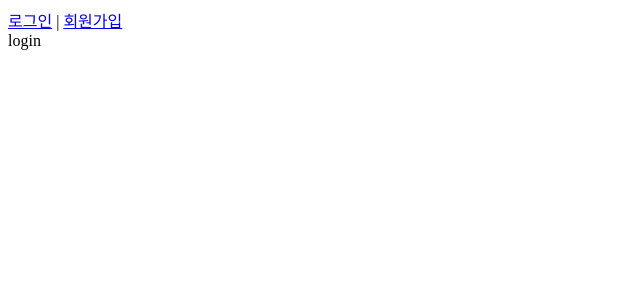
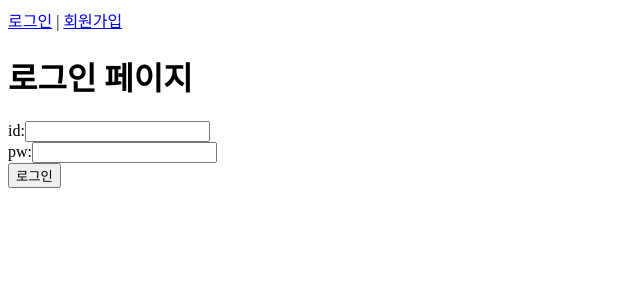
Before and after one commit to twosom/vue-master, a Vue app: page /login in a window 1280 px wide. Shown: the top 300 px of the page, without its empty margins (0-640 px from the left). Built offline with nearby package versions, Linux system fonts and the light colour scheme.

Commit message:
Login API 구현

```diff
--- a/src/api/index.js
+++ b/src/api/index.js
@@ -8,6 +8,11 @@ function registerUser(userData) {
     return instance.post('signup', userData);
 }
 
+function loginUser(userData) {
+    return instance.post('login', userData);
+}
+
 export {
-    registerUser
+    registerUser,
+    loginUser,
 };
--- /dev/null
+++ b/src/components/LoginForm.vue
@@ -0,0 +1,51 @@
+<template>
+  <form @submit.prevent="submitForm">
+    <div>
+      <label for="username">id:</label>
+      <input type="text" id="username" v-model="username">
+    </div>
+
+    <div>
+      <label for="password">pw:</label>
+      <input type="text" id="password" v-model="password">
+    </div>
+    <button type="submit">로그인</button>
+    <p>{{ logMessage }}</p>
+  </form>
+</template>
+
+<script>
+
+import {loginUser} from "@/api";
+
+export default {
+  data() {
+    return {
+      // Form Values
+      username: String(),
+      password: String(),
+      // Log
+      logMessage: String()
+    }
+  },
+  methods: {
+    async submitForm() {
+      const userData = {
+        username: this.username,
+        password: this.password
+      }
+      const {data} = await loginUser(userData);
+      this.logMessage = `${data.user.username} 님 환영합니다.`;
+      this.initForm();
+    },
+    initForm() {
+      this.username = '';
+      this.password = '';
+    }
+  },
+}
+</script>
+
+<style scoped>
+
+</style>
--- a/src/views/LoginPage.vue
+++ b/src/views/LoginPage.vue
@@ -1,9 +1,18 @@
 <template>
-    <div>login</div>
+  <div>
+    <h1>로그인 페이지</h1>
+    <LoginForm></LoginForm>
+  </div>
 </template>
 
 <script>
-export default {};
+import LoginForm from "@/components/LoginForm";
+
+export default {
+  components: {
+    LoginForm,
+  }
+};
 </script>
 
 <style scoped></style>
```
